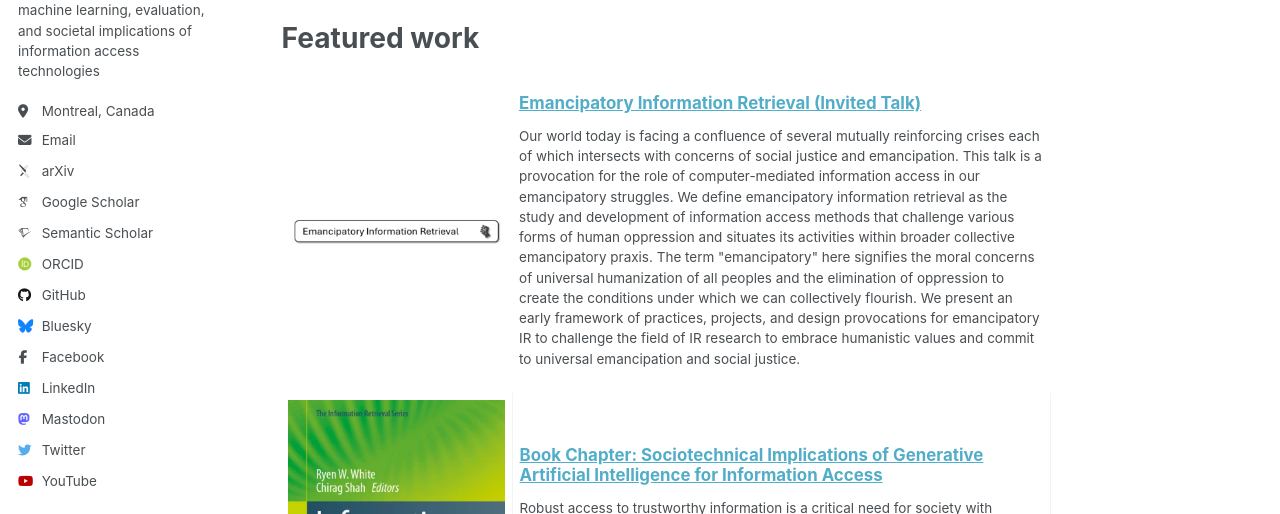
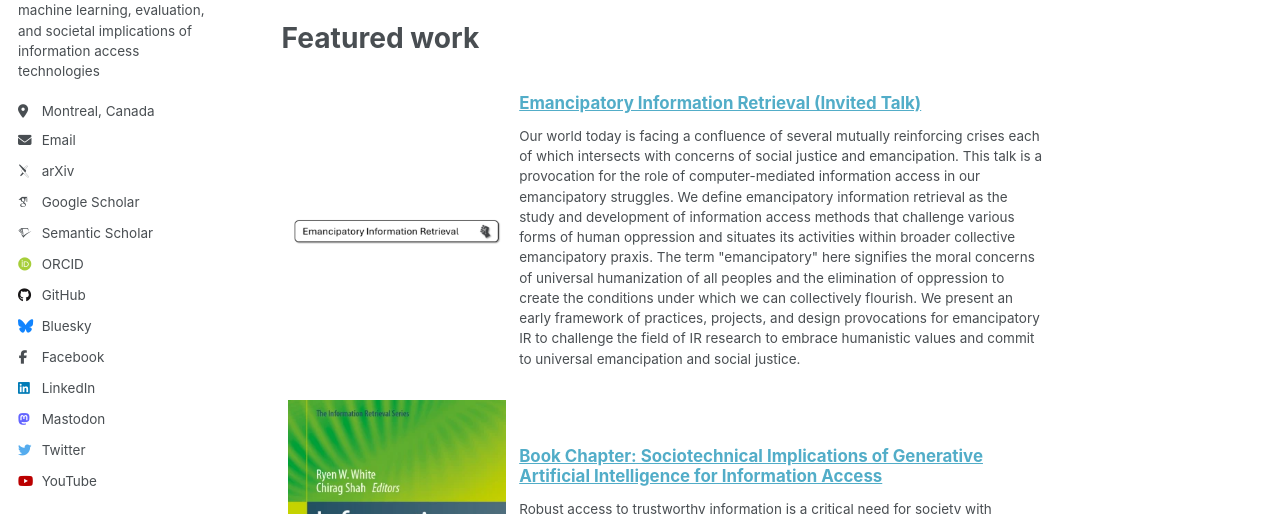
Before and after one commit to bhaskar-mitra/bhaskar-mitra.github.io, a Jekyll site: the page built from _pages/about.md, in a window 1280 px wide and 900 px high. Shown: the part 386-900 px from the top of the window. Built offline with Jekyll 4.4.1, drawn with Linux system fonts in a browser that asks for light colours; some web fonts are replaced.

Commit message:
Update about.md

```diff
--- a/_pages/about.md
+++ b/_pages/about.md
@@ -33,9 +33,9 @@ Featured work
           </p>
         </td>
       </tr>
-      <tr>
-        <td><img src="/images/978-3-031-73147-1.webp" /></td>
-        <td>
+      <tr style="border:none">
+        <td style="border:none"><img src="/images/978-3-031-73147-1.webp" /></td>
+        <td style="border:none">
           <h2 class="archive__item-title" itemprop="headline">
             <a href="https://link.springer.com/chapter/10.1007/978-3-031-73147-1_7" rel="permalink">
               Book Chapter: Sociotechnical Implications of Generative Artificial Intelligence for Information Access
@@ -46,9 +46,9 @@ Featured work
           </p>
         </td>
       </tr>
-      <tr>
-        <td><img src="/images/9781680835328.jpg" /></td>
-        <td>
+      <tr style="border:none">
+        <td style="border:none"><img src="/images/9781680835328.jpg" /></td>
+        <td style="border:none">
           <h2 class="archive__item-title" itemprop="headline">
             <a href="https://www.nowpublishers.com/article/Details/INR-061" rel="permalink">
               Book: An Introduction to Neural Information Retrieval
@@ -59,9 +59,9 @@ Featured work
           </p>
         </td>
       </tr>
-      <tr>
-        <td><img src="/images/Text_REtrieval_Conference_TREC_logo-655x368.png" /></td>
-        <td>
+      <tr style="border:none">
+        <td style="border:none"><img src="/images/Text_REtrieval_Conference_TREC_logo-655x368.png" /></td>
+        <td style="border:none">
           <h2 class="archive__item-title" itemprop="headline">
             <a href="https://trec-tot.github.io" rel="permalink">
               Benchmark: TREC Tip-of-the-Tongue Track
@@ -72,9 +72,9 @@ Featured work
           </p>
         </td>
       </tr>
-      <tr>
-        <td><img src="/images/Text_REtrieval_Conference_TREC_logo-655x368.png" /></td>
-        <td>
+      <tr style="border:none">
+        <td style="border:none"><img src="/images/Text_REtrieval_Conference_TREC_logo-655x368.png" /></td>
+        <td style="border:none">
           <h2 class="archive__item-title" itemprop="headline">
             <a href="https://microsoft.github.io/msmarco/TREC-Deep-Learning" rel="permalink">
               Benchmark: TREC Deep Learning Track
@@ -85,9 +85,9 @@ Featured work
           </p>
         </td>
       </tr>
-      <tr>
-        <td><img src="/images/MarcoLogo.small_.png" /></td>
-        <td>
+      <tr style="border:none">
+        <td style="border:none"><img src="/images/MarcoLogo.small_.png" /></td>
+        <td style="border:none">
           <h2 class="archive__item-title" itemprop="headline">
             <a href="https://microsoft.github.io/msmarco" rel="permalink">
               Benchmark: MS MARCO
@@ -98,9 +98,9 @@ Featured work
           </p>
         </td>
       </tr>
-      <tr>
-        <td><img src="/images/dissertation-bmitra.png" /></td>
-        <td>
+      <tr style="border:none">
+        <td style="border:none"><img src="/images/dissertation-bmitra.png" /></td>
+        <td style="border:none">
           <h2 class="archive__item-title" itemprop="headline">
             <a href="" rel="permalink">
               PhD Thesis: Neural Methods for Effective, Efficient, and Exposure-Aware Information Retrieval
```
